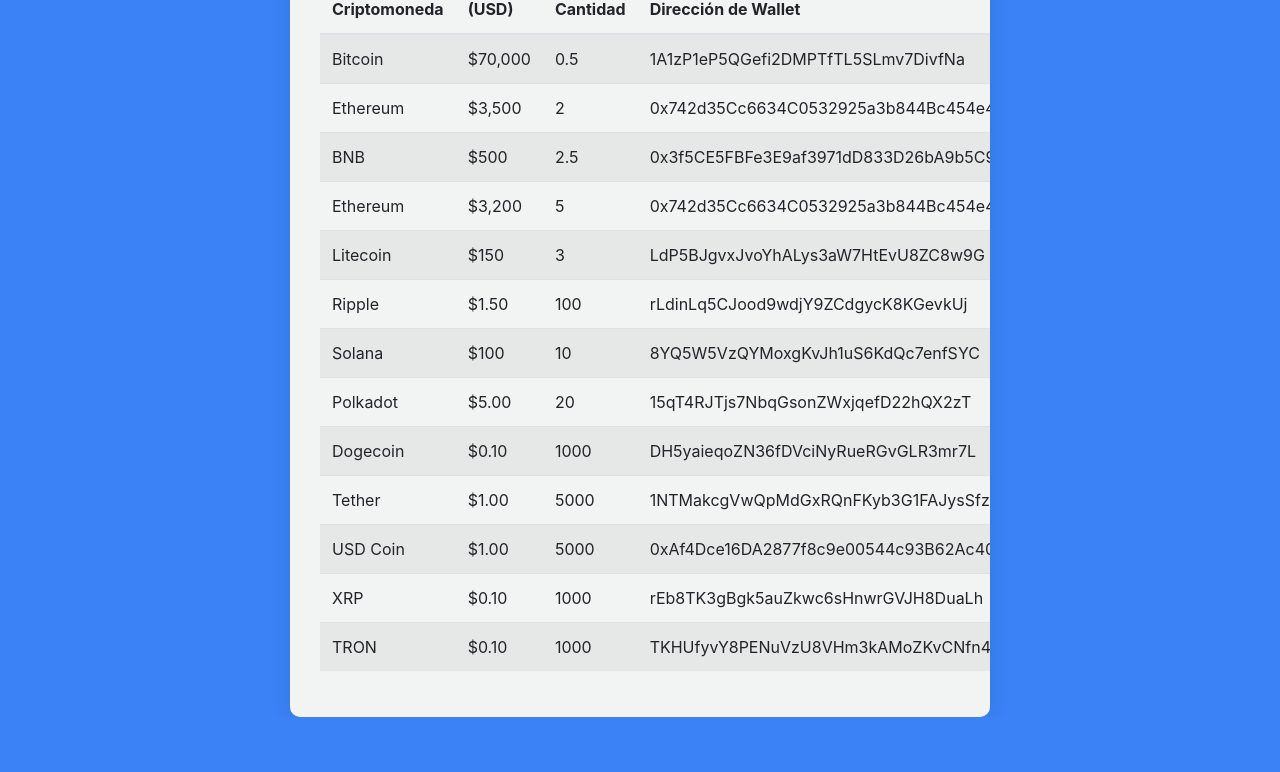
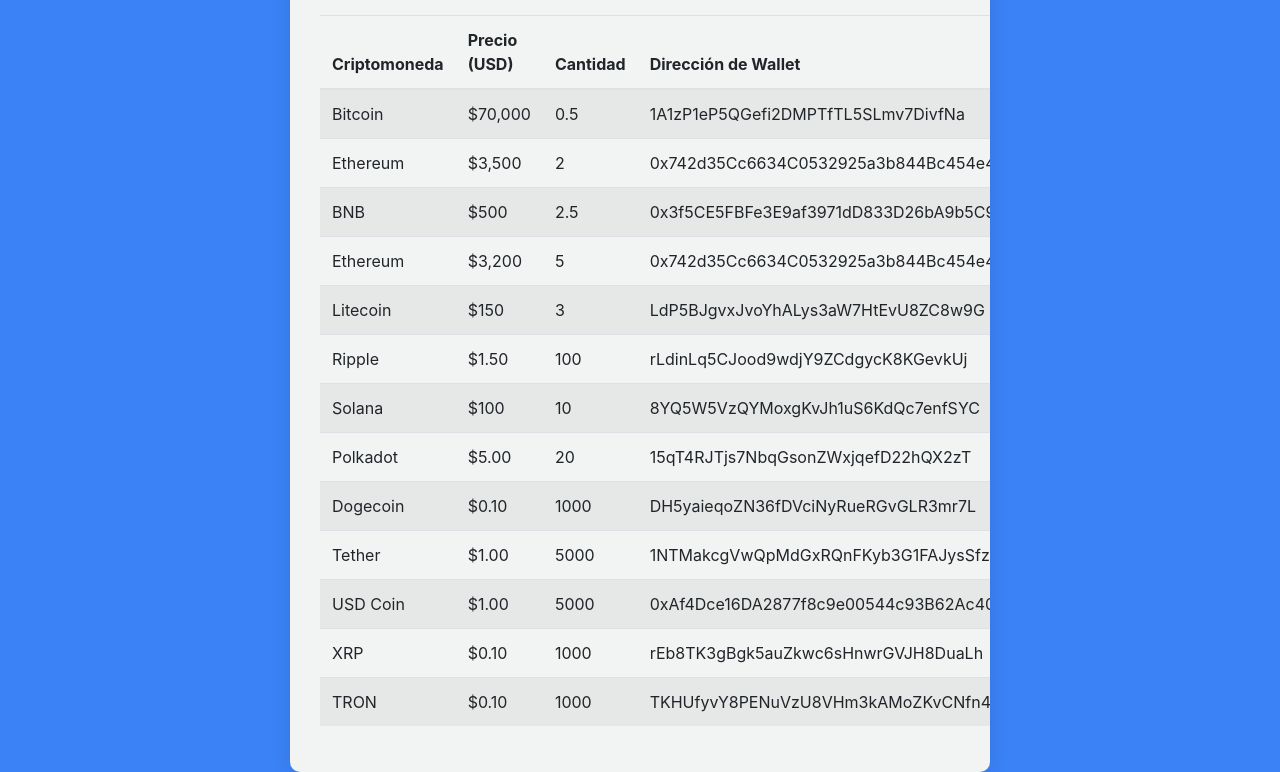
Before and after one commit to iaw-2024/francofeuilles-1-html-css, a plain HTML site: page listado/bootstrap/index.html in a window 1280 px wide. Shown: the part 167-939 px from the top of the page. Before the commit the page ends 884 px from the top, so only its background shows below. Drawn offline with nearby package versions, Linux system fonts and the light colour scheme.

Commit message:
Agrega una mejora de diseño en los style de listado

```diff
--- a/listado/bootstrap/style.css
+++ b/listado/bootstrap/style.css
@@ -16,7 +16,9 @@
     max-width: 700px;
     border-radius: 10px;
     box-shadow: 0px 0px 20px 0px rgba(0,0,0,0.1);
+    margin-top: 110px;
 }
+
 
 h1 {
     color: #0B0A07;
--- a/listado/html_css/style.css
+++ b/listado/html_css/style.css
@@ -17,7 +17,13 @@
     border-radius: 10px;
     box-shadow: 0px 0px 20px 0px rgba(0,0,0,0.1);
     overflow-x: auto;
-    margin: 10px;
+    margin: 110px auto 10px;
+    max-width: calc(100% - 20px); /* Para evitar que el contenedor sea más ancho que el viewport */
+}
+
+table {
+    width: max-content; /* Para que la tabla tenga el ancho de su contenido */
+    min-width: 100%; /* Para asegurar que la tabla ocupe todo el ancho del contenedor */
 }
 
 h1 {
```
